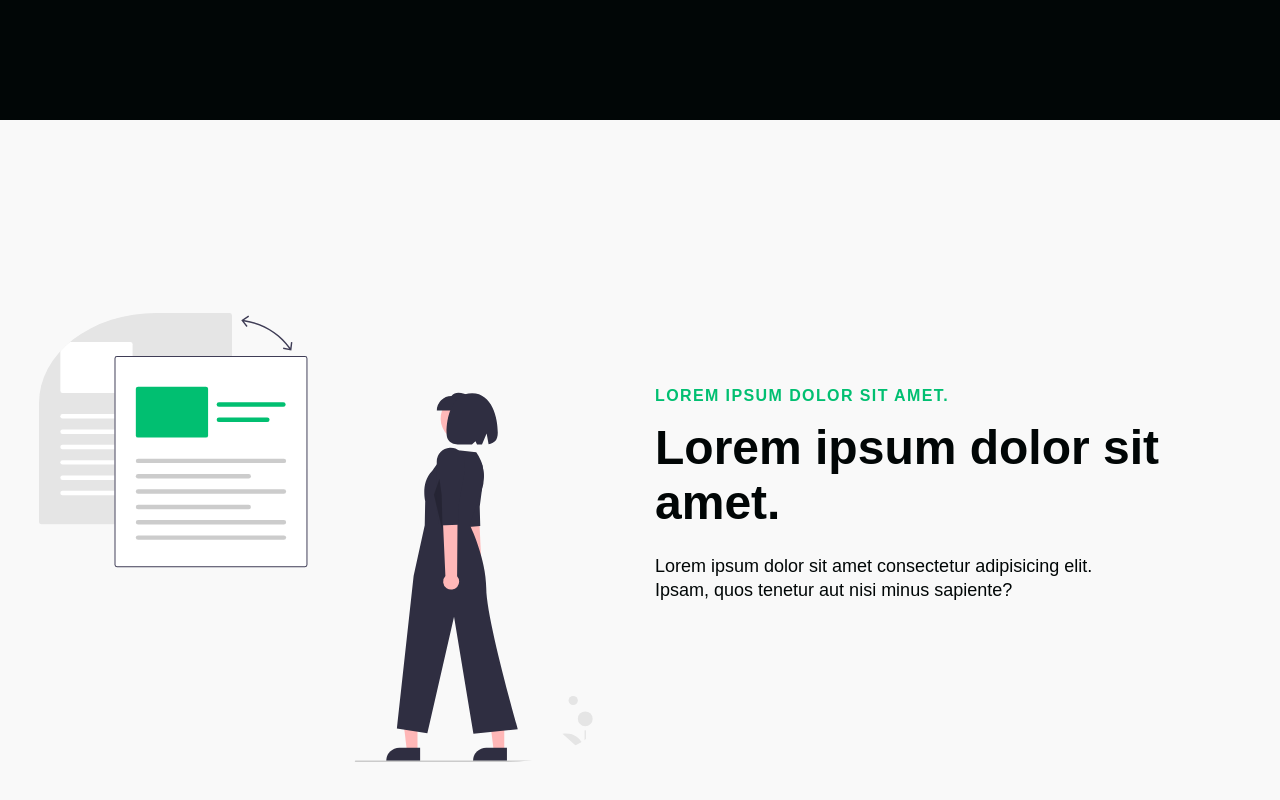
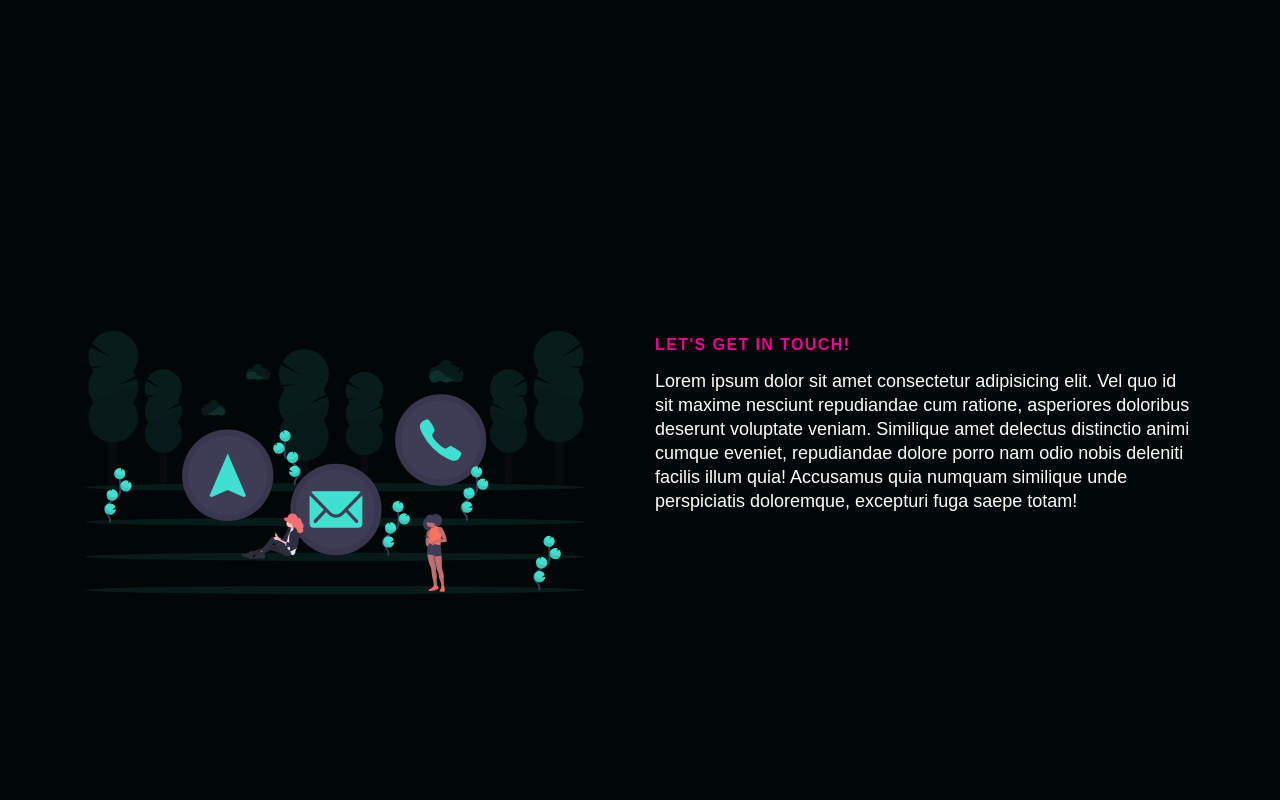
Before and after one commit to NRHietala/portfolio, a React (Create React App) app: page / in a window 1280 px wide. Shown: the part 2580-3380 px from the top of the page. Built offline with nearby package versions, Linux system fonts and the light colour scheme; a web font is replaced by a local one.

Commit message:
Rough formatting completed, adding contact form next

```diff
--- a/src/components/About/AboutElements.js
+++ b/src/components/About/AboutElements.js
@@ -1,6 +1,6 @@
 import styled from "styled-components";
 
-export const InfoContainer = styled.div`
+export const AboutContainer = styled.div`
   color: #fff;
   background: #010606;
 
@@ -9,7 +9,7 @@ export const InfoContainer = styled.div`
   }
 `;
 
-export const InfoWrapper = styled.div`
+export const AboutWrapper = styled.div`
   display: grid;
   justify-content: center;
   z-index: 1;
@@ -21,7 +21,7 @@ export const InfoWrapper = styled.div`
   padding: 10px 24px;
 `;
 
-export const InfoRow = styled.div`
+export const AboutRow = styled.div`
   display: grid;
   grid-auto-columns: minmax(auto, 1fr);
   align-items: center;
--- a/src/components/About/index.js
+++ b/src/components/About/index.js
@@ -2,9 +2,9 @@ import React from "react";
 import Image from "../../assets/images/whoami.svg";
 
 import {
-  InfoContainer,
-  InfoWrapper,
-  InfoRow,
+  AboutContainer,
+  AboutWrapper,
+  AboutRow,
   Column1,
   TextWrapper,
   TopLine,
@@ -18,9 +18,9 @@ import {
 const About = () => {
   return (
     <>
-      <InfoContainer id="about">
-        <InfoWrapper>
-          <InfoRow>
+      <AboutContainer id="about">
+        <AboutWrapper>
+          <AboutRow>
             <Column1>
               <TextWrapper>
                 <TopLine>WhoAmI?</TopLine>
@@ -41,9 +41,9 @@ const About = () => {
                 <Img src={Image} alt="question mark" />
               </ImgWrap>
             </Column2>
-          </InfoRow>
-        </InfoWrapper>
-      </InfoContainer>
+          </AboutRow>
+        </AboutWrapper>
+      </AboutContainer>
     </>
   );
 };
--- a/src/components/Contact/ContactElements.js
+++ b/src/components/Contact/ContactElements.js
@@ -1,2 +1,92 @@
 import styled from "styled-components";
-import { Link } from "react-router-dom";
+
+export const ContactContainer = styled.div`
+  color: #fff;
+  background: #010606;
+
+  @media screen and (max-width: 768px) {
+    padding: 100px 0px;
+  }
+`;
+
+export const ContactWrapper = styled.div`
+  display: grid;
+  justify-content: center;
+  z-index: 1;
+  height: 700px;
+  width: 100%;
+  max-width: 1400px;
+  margin-right: auto;
+  margin-left: auto;
+  padding: 10px 24px;
+`;
+
+export const ContactRow = styled.div`
+  display: grid;
+  grid-auto-columns: minmax(auto, 1fr);
+  align-items: center;
+  grid-template-areas: ${`'col1 col2'`};
+
+  @media screen and (max-width: 768px) {
+    grid-template-areas: ${`'col2' 'col1'`};
+    align-content: center;
+  }
+`;
+
+export const Column1 = styled.div`
+  margin-bottom: 15px;
+  padding: 0px 15px;
+  grid-area: col1;
+`;
+
+export const Column2 = styled.div`
+  margin-bottom: 15px;
+  padding: 0px 15px;
+  grid-area: col2;
+`;
+
+export const TextWrapper = styled.div`
+  max-width: 540px;
+  padding-top: 0px;
+  padding-bottom: 60px;
+`;
+
+export const TopLine = styled.p`
+  color: #ef0195;
+  font-size: 16px;
+  line-height: 16px;
+  font-weight: 700;
+  letter-spacing: 1.4px;
+  text-transform: uppercase;
+  margin-bottom: 16px;
+`;
+
+export const Subtitle = styled.p`
+  max-width: 600px;
+  margin-bottom: 15px;
+  font-size: 18px;
+  line-height: 24px;
+  color: #fff;
+
+  @media screen and (max-width: 768px) {
+    font-size: 16px;
+  }
+
+  @media screen and (max-width: 480px) {
+    font-size: 14px;
+  }
+`;
+
+export const ImgWrap = styled.div`
+  display: flex;
+  justify-content: center;
+  align-content: center;
+  max-width: 500px;
+  height: 100%;
+  margin: 10px 0px;
+`;
+
+export const Img = styled.img`
+  width: 100%;
+  padding-right: 0px;
+`;
--- /dev/null
+++ b/src/components/Contact/ContactForm.js
@@ -0,0 +1,44 @@
+import React, { useState } from "react";
+
+const ContactForm = () => {
+  const [status, setStatus] = useState("Submit");
+  const handleSubmit = async e => {
+    e.preventDefault();
+    setStatus("Sending...");
+    const { name, email, message } = e.target.elements;
+    let details = {
+      name: name.value,
+      email: email.value,
+      message: message.value,
+    };
+    let response = await fetch("http://localhost:5000/contact", {
+      method: "POST",
+      headers: {
+        "Content-Type": "application/json;charset=utf-8",
+      },
+      body: JSON.stringify(details),
+    });
+    setStatus("Submit");
+    let result = await response.json();
+    alert(result.status);
+  };
+  return (
+    <form onSubmit={handleSubmit}>
+      <div>
+        <label htmlFor="name">Name:</label>
+        <input type="text" id="name" required />
+      </div>
+      <div>
+        <label htmlFor="email">Email:</label>
+        <input type="email" id="email" required />
+      </div>
+      <div>
+        <label htmlFor="message">Message:</label>
+        <textarea id="message" required />
+      </div>
+      <button type="submit">{status}</button>
+    </form>
+  );
+};
+
+export default ContactForm;
--- a/src/components/Contact/index.js
+++ b/src/components/Contact/index.js
@@ -1,11 +1,51 @@
 import React from "react";
+import Image from "../../assets/images/contact.svg";
+import ContactForm from "./ContactForm";
 
-function Contact() {
+import {
+  ContactContainer,
+  ContactWrapper,
+  ContactRow,
+  Column1,
+  TextWrapper,
+  TopLine,
+  Subtitle,
+  Column2,
+  ImgWrap,
+  Img,
+} from "./ContactElements";
+
+const Contact = () => {
   return (
     <>
-      <p>Contact Comp</p>
+      <ContactContainer id="contact">
+        <ContactWrapper>
+          <ContactRow>
+            <Column1>
+              <ImgWrap>
+                <Img src={Image} alt="contact options" />
+              </ImgWrap>
+            </Column1>
+            <Column2>
+              <TextWrapper>
+                <TopLine>Let's Get In Touch!</TopLine>
+
+                <Subtitle>
+                  Lorem ipsum dolor sit amet consectetur adipisicing elit. Vel
+                  quo id sit maxime nesciunt repudiandae cum ratione, asperiores
+                  doloribus deserunt voluptate veniam. Similique amet delectus
+                  distinctio animi cumque eveniet, repudiandae dolore porro nam
+                  odio nobis deleniti facilis illum quia! Accusamus quia numquam
+                  similique unde perspiciatis doloremque, excepturi fuga saepe
+                  totam!
+                </Subtitle>
+              </TextWrapper>
+            </Column2>
+          </ContactRow>
+        </ContactWrapper>
+      </ContactContainer>
     </>
   );
-}
+};
 
 export default Contact;
--- a/src/components/Skills/SkillsElements.js
+++ b/src/components/Skills/SkillsElements.js
@@ -29,7 +29,7 @@ export const SkillsCardContainer = styled.div`
 
 export const SkillH2 = styled.h2`
   color: #ef0195;
-  font-size: 40px;
+  font-size: 2.5rem;
   text-align: center;
   padding: 10px 0px;
 
--- a/src/pages/index.js
+++ b/src/pages/index.js
@@ -7,6 +7,8 @@ import Services from "../components/Services";
 import Footer from "../components/Footer";
 import About from "../components/About";
 import Skills from "../components/Skills";
+// import Projects from ../components/Projects";
+import Contact from "../components/Contact";
 import { HomeObjFour } from "../components/Info/Data";
 
 const Home = () => {
@@ -23,7 +25,8 @@ const Home = () => {
       <About />
       <Skills />
       <Services />
-      <Info {...HomeObjFour} />
+      <Contact />
+      {/* <Info {...HomeObjFour} /> */}
       <Footer />
     </>
   );
```
Also changed, not shown: src/assets/images/contact.svg (added).
